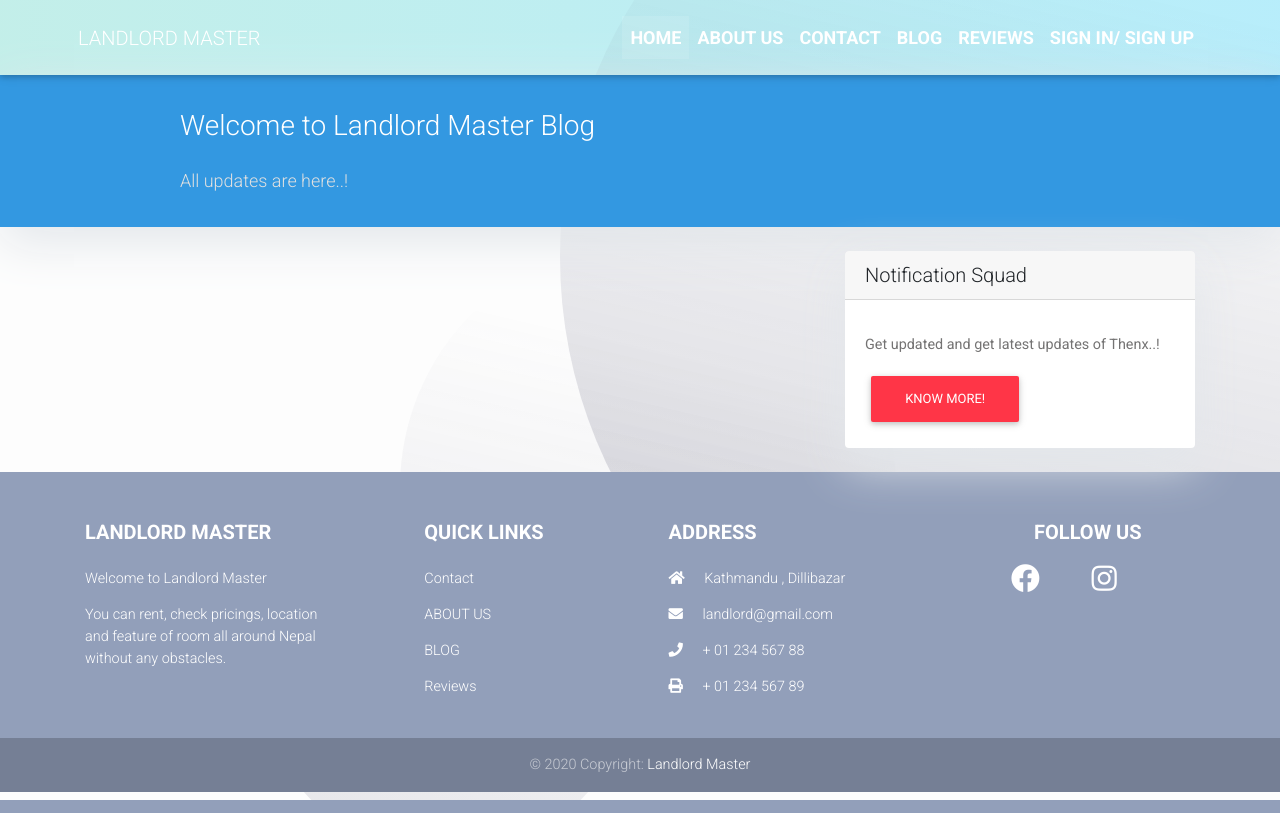
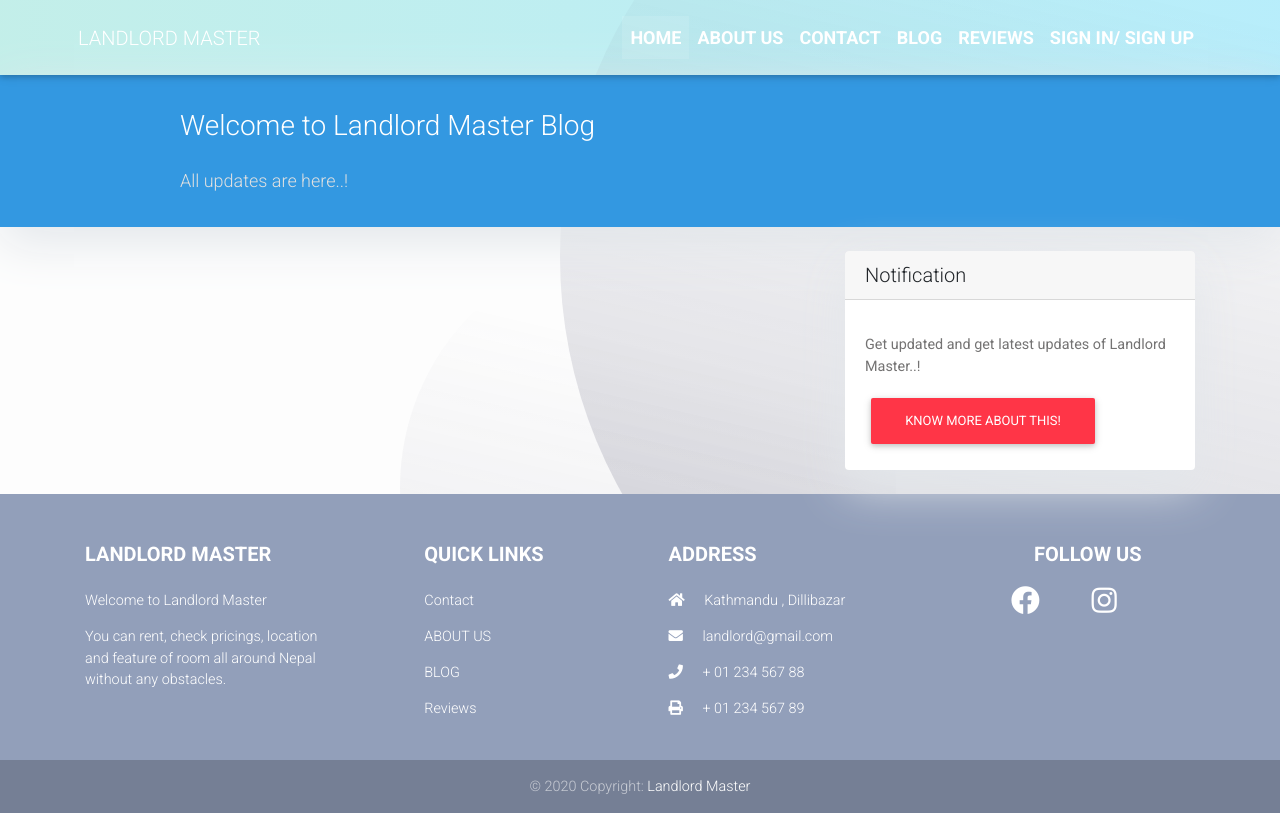
Before and after one commit to katwalusha145/reallwordproject_landlord, a Django app: template templates/more.html in a window 1280 px wide. Run offline with Django 3.2, Linux system fonts and the light colour scheme; the template is opened without the code that fills it, so the values that code supplies are empty; some libraries are stand-ins or nearby versions.

Commit message:
updated blog template

```diff
--- a/templates/more.html
+++ b/templates/more.html
@@ -57,11 +57,9 @@
                 </div>
             </div>
               </header>
-
             <div class="container">
                 <div class="row">
-
-              <!-- Blog Entries Column -->
+                    <!-- Blog Entries Column -->
               <div class="col-md-8 mt-3 left">
                     {% for post in post_list %}
                 <div class="card mb-4" >
--- a/templates/sidebar.html
+++ b/templates/sidebar.html
@@ -1,5 +1,4 @@
 {% block sidebar %}
-
 <style>
         .card{
             box-shadow: 0 16px 48px #E3E7EB;
@@ -10,11 +9,11 @@
 <!-- Sidebar Widgets Column -->
 <div class="col-md-4 float-right ">
 <div class="card my-4">
-        <h5 class="card-header">Notification Squad</h5>
+        <h5 class="card-header">Notification </h5>
     <div class="card-body">
-        <p class="card-text"> Get updated and get latest updates of Thenx..!</p>
+        <p class="card-text"> Get updated and get latest updates of Landlord Master..!</p>
         <a href="#"
-           class="btn btn-danger">Know more!</a>
+           class="btn btn-danger">Know more about this!</a>
     </div>
 </div>
 </div>
```
Also changed, not shown: templates/post_detail.html (+3 -4 lines).
